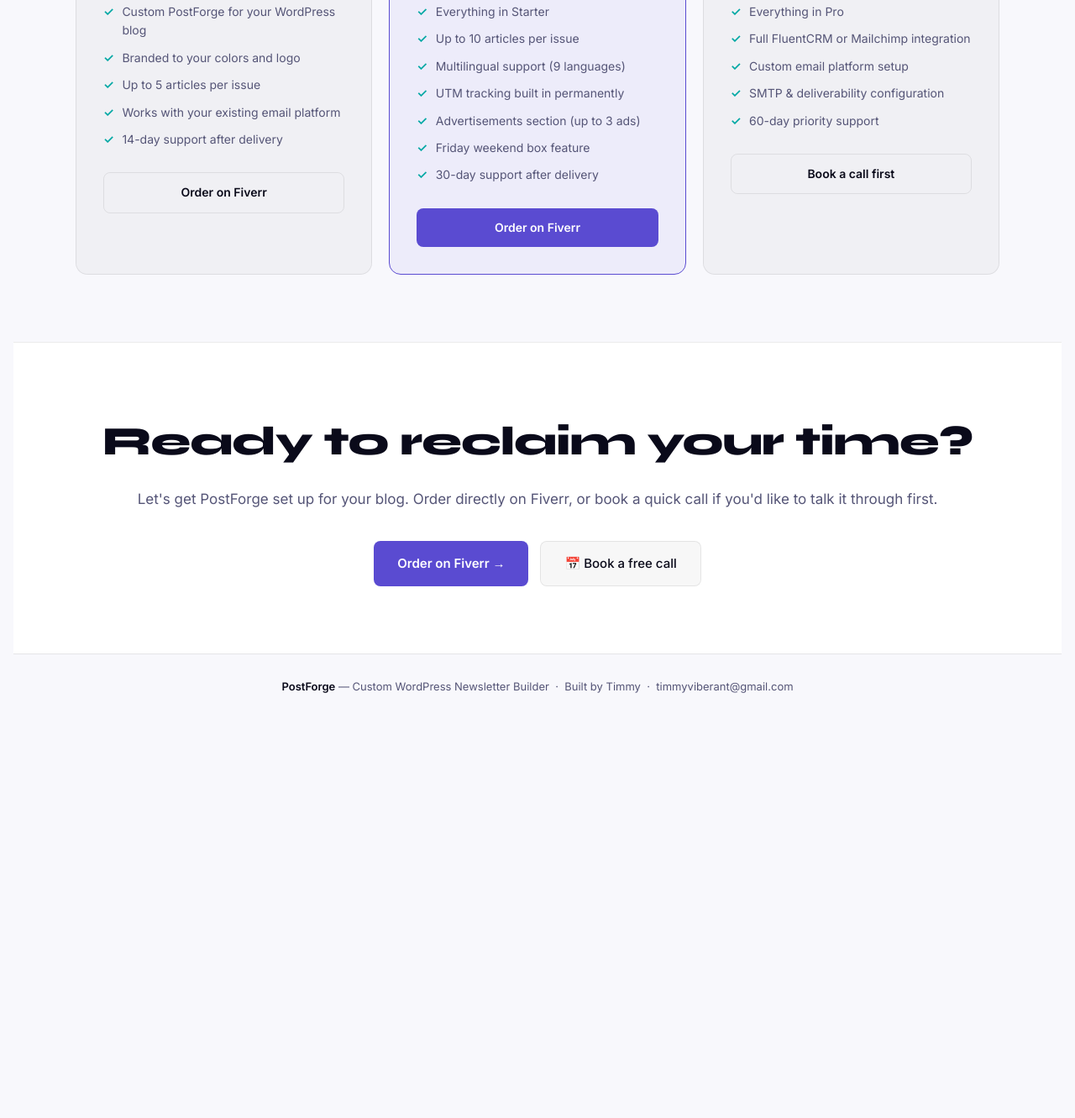
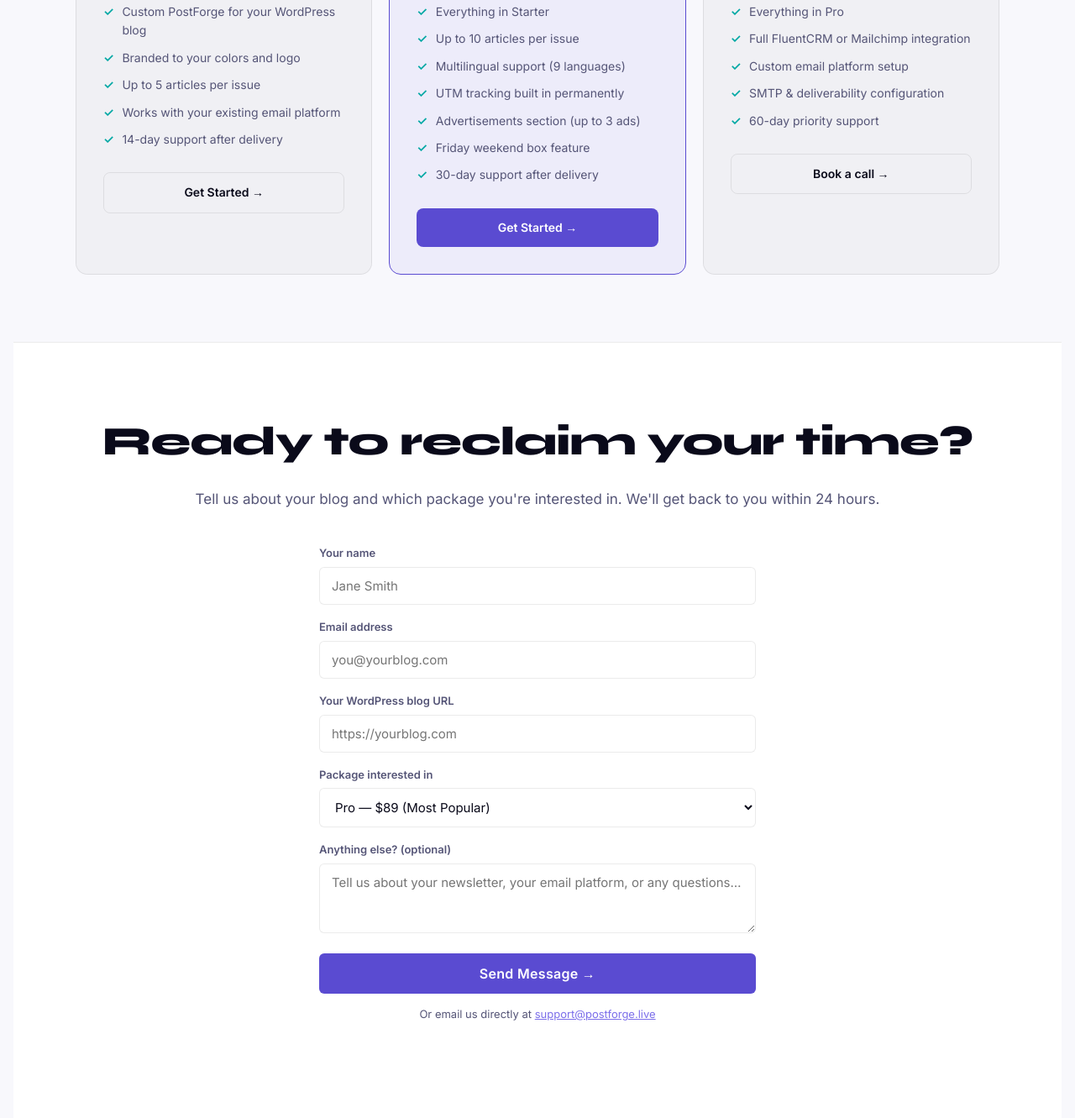
Before and after one commit to Timmyviberant/Postforge, a plain HTML site: page index.html in a window 1280 px wide. Shown: the part 4602-5933 px from the top of the page at 84% size. Before the commit the page ends 5458 px from the top, so only its background shows below. Drawn offline with Linux system fonts and the light colour scheme.

Commit message:
Add files via upload

```diff
--- a/index.html
+++ b/index.html
@@ -475,7 +475,7 @@ footer strong { color: var(--fg); }
 <nav>
   <div class="nav-inner">
     <a href="#" class="logo">Post<span>Forge</span></a>
-    <a href="#pricing" class="nav-cta">Get Started →</a>
+    <a href="#contact" class="nav-cta">Get Started →</a>
   </div>
 </nav>
 
@@ -744,7 +744,7 @@ footer strong { color: var(--fg); }
         <li>Works with your existing email platform</li>
         <li>14-day support after delivery</li>
       </ul>
-      <a href="https://www.fiverr.com" target="_blank" class="pricing-link secondary">Order on Fiverr</a>
+      <a href="#contact" class="pricing-link secondary">Get Started →</a>
     </div>
 
     <div class="pricing-card featured">
@@ -761,7 +761,7 @@ footer strong { color: var(--fg); }
         <li>Friday weekend box feature</li>
         <li>30-day support after delivery</li>
       </ul>
-      <a href="https://www.fiverr.com" target="_blank" class="pricing-link primary">Order on Fiverr</a>
+      <a href="#contact" class="pricing-link primary">Get Started →</a>
     </div>
 
     <div class="pricing-card">
@@ -775,24 +775,58 @@ footer strong { color: var(--fg); }
         <li>SMTP & deliverability configuration</li>
         <li>60-day priority support</li>
       </ul>
-      <a href="#book" class="pricing-link secondary">Book a call first</a>
+      <a href="#contact" class="pricing-link secondary">Book a call →</a>
     </div>
   </div>
 </section>
 </div>
 
-<!-- FOOTER CTA -->
-<div class="footer-cta" id="book">
+<!-- CONTACT SECTION -->
+<div class="footer-cta" id="contact">
   <h2>Ready to reclaim your time?</h2>
-  <p>Let's get PostForge set up for your blog. Order directly on Fiverr, or book a quick call if you'd like to talk it through first.</p>
-  <div class="btn-row">
-    <a href="https://www.fiverr.com" target="_blank" class="btn-primary">Order on Fiverr →</a>
-    <a href="https://calendly.com" target="_blank" class="btn-secondary">📅 Book a free call</a>
-  </div>
+  <p>Tell us about your blog and which package you're interested in. We'll get back to you within 24 hours.</p>
+
+  <form name="postforge-contact" method="POST" data-netlify="true" style="max-width:520px;margin:40px auto 0;text-align:left;">
+    <input type="hidden" name="form-name" value="postforge-contact">
+    <div style="margin-bottom:16px;">
+      <label style="display:block;font-size:13px;font-weight:600;margin-bottom:6px;color:var(--fg2);">Your name</label>
+      <input type="text" name="name" required placeholder="Jane Smith"
+        style="width:100%;padding:12px 14px;border-radius:6px;border:1px solid var(--border);background:var(--bg2);color:var(--fg);font-size:15px;font-family:inherit;">
+    </div>
+    <div style="margin-bottom:16px;">
+      <label style="display:block;font-size:13px;font-weight:600;margin-bottom:6px;color:var(--fg2);">Email address</label>
+      <input type="email" name="email" required placeholder="you@yourblog.com"
+        style="width:100%;padding:12px 14px;border-radius:6px;border:1px solid var(--border);background:var(--bg2);color:var(--fg);font-size:15px;font-family:inherit;">
+    </div>
+    <div style="margin-bottom:16px;">
+      <label style="display:block;font-size:13px;font-weight:600;margin-bottom:6px;color:var(--fg2);">Your WordPress blog URL</label>
+      <input type="url" name="blog_url" placeholder="https://yourblog.com"
+        style="width:100%;padding:12px 14px;border-radius:6px;border:1px solid var(--border);background:var(--bg2);color:var(--fg);font-size:15px;font-family:inherit;">
+    </div>
+    <div style="margin-bottom:16px;">
+      <label style="display:block;font-size:13px;font-weight:600;margin-bottom:6px;color:var(--fg2);">Package interested in</label>
+      <select name="package" style="width:100%;padding:12px 14px;border-radius:6px;border:1px solid var(--border);background:var(--bg2);color:var(--fg);font-size:15px;font-family:inherit;">
+        <option value="starter">Starter — $49</option>
+        <option value="pro" selected>Pro — $89 (Most Popular)</option>
+        <option value="enterprise">Enterprise — $149</option>
+        <option value="unsure">Not sure yet</option>
+      </select>
+    </div>
+    <div style="margin-bottom:24px;">
+      <label style="display:block;font-size:13px;font-weight:600;margin-bottom:6px;color:var(--fg2);">Anything else? (optional)</label>
+      <textarea name="message" rows="3" placeholder="Tell us about your newsletter, your email platform, or any questions…"
+        style="width:100%;padding:12px 14px;border-radius:6px;border:1px solid var(--border);background:var(--bg2);color:var(--fg);font-size:15px;font-family:inherit;resize:vertical;"></textarea>
+    </div>
+    <button type="submit"
+      style="width:100%;padding:14px;background:var(--accent);color:white;border:none;border-radius:6px;font-size:16px;font-weight:600;font-family:inherit;cursor:pointer;letter-spacing:0.3px;">
+      Send Message →
+    </button>
+    <p style="text-align:center;margin-top:14px;font-size:13px;color:var(--fg2);">Or email us directly at <a href="mailto:support@postforge.live" style="color:var(--accent2);">support@postforge.live</a></p>
+  </form>
 </div>
 
 <footer>
-  <strong>PostForge</strong> — Custom WordPress Newsletter Builder &nbsp;·&nbsp; Built by Timmy &nbsp;·&nbsp; timmyviberant@gmail.com
+  <strong>PostForge</strong> — Custom WordPress Newsletter Builder &nbsp;·&nbsp; support@postforge.live
 </footer>
 
 <script>
```
